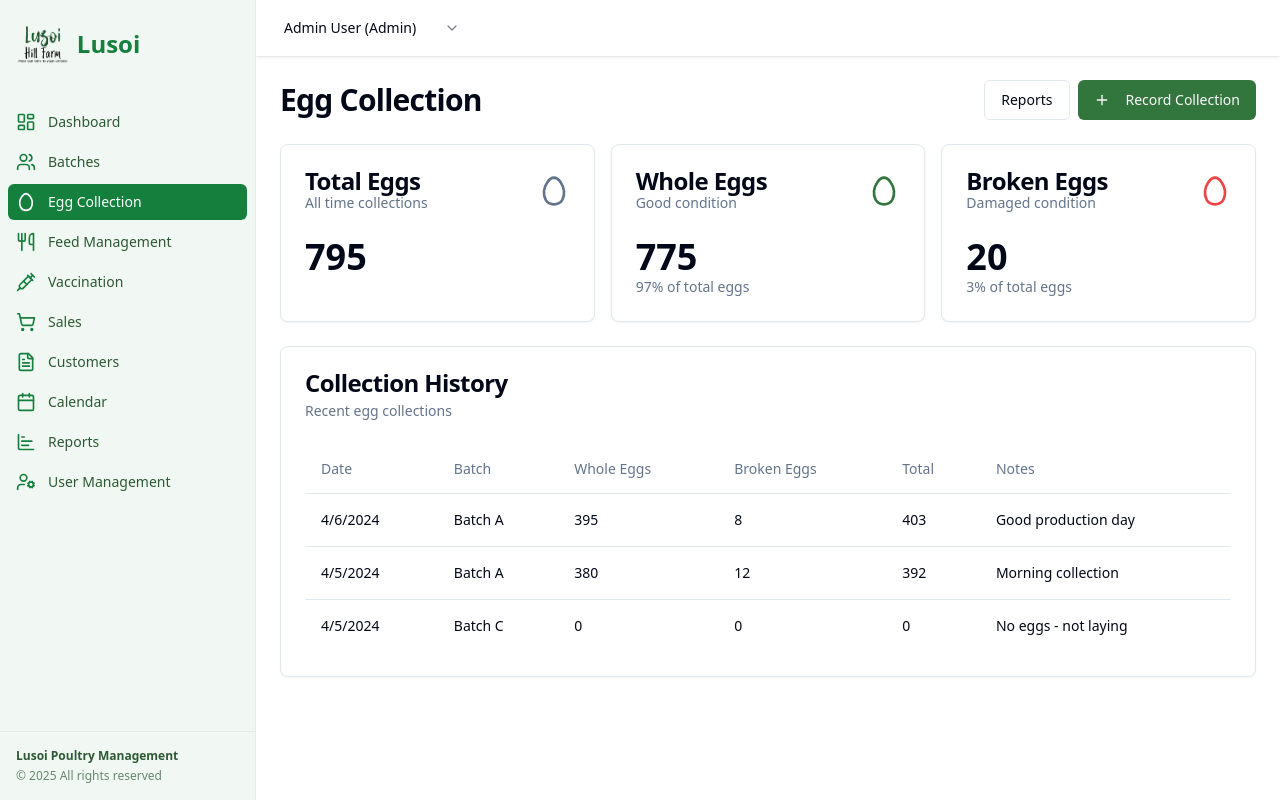
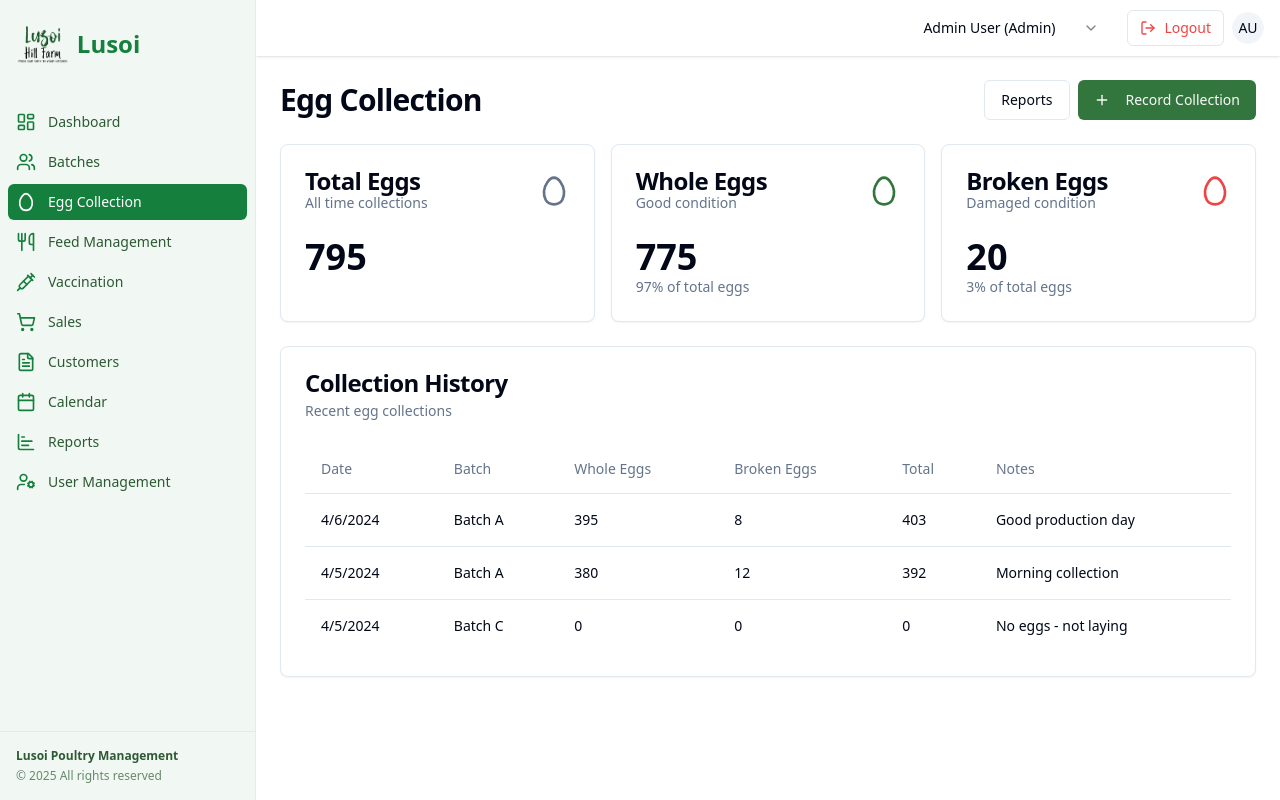
Before and after one commit to Emmanuel-Hill/lusoi-hill-ims, a React (Vite) app: page /egg-collection in a window 1280 px wide. Built offline with nearby package versions, Linux system fonts and the light colour scheme; sample sign-in values are in the browser's storage.

Commit message:
feat: Add logout functionality
Adds a logout feature to the application for security.

```diff
--- a/src/components/Layout/DashboardLayout.tsx
+++ b/src/components/Layout/DashboardLayout.tsx
@@ -26,6 +26,7 @@ import {
   SelectValue
 } from '@/components/ui/select';
 import { toast } from 'sonner';
+import UserMenu from '../Navigation/UserMenu';
 
 interface DashboardLayoutProps {
   children: React.ReactNode;
@@ -159,7 +160,7 @@ const DashboardLayout: React.FC<DashboardLayoutProps> = ({ children }) => {
             >
               <Menu className="h-6 w-6" />
             </Button>
-            <div className="flex items-center space-x-4">
+            <div className="flex items-center space-x-4 ml-auto">
               {/* User selector - for demo purposes */}
               <div className="hidden md:block">
                 <Select
@@ -183,6 +184,9 @@ const DashboardLayout: React.FC<DashboardLayoutProps> = ({ children }) => {
               <span className="md:hidden px-4 py-2 text-sm font-medium text-gray-700">
                 {currentUser?.name || 'User'}
               </span>
+
+              {/* Add UserMenu component here */}
+              <UserMenu />
             </div>
           </div>
         </div>
--- a/src/components/Navigation/UserMenu.tsx
+++ b/src/components/Navigation/UserMenu.tsx
@@ -13,15 +13,21 @@ import {
 } from '@/components/ui/dropdown-menu';
 import { Avatar, AvatarFallback } from '@/components/ui/avatar';
 import { LogOut, User, Settings } from 'lucide-react';
+import { useToast } from '@/hooks/use-toast';
 
 const UserMenu: React.FC = () => {
   const { currentUser, logoutUser } = useAppContext();
   const navigate = useNavigate();
+  const { toast } = useToast();
 
   if (!currentUser) return null;
 
   const handleLogout = () => {
     logoutUser();
+    toast({
+      title: "Logged out",
+      description: "You have been successfully logged out",
+    });
     navigate('/login');
   };
 
@@ -35,6 +41,17 @@ const UserMenu: React.FC = () => {
   };
 
   return (
+    <div className="flex items-center gap-2">
+      <Button
+        onClick={handleLogout}
+        variant="outline"
+        size="sm"
+        className="hidden md:flex gap-2 items-center text-destructive hover:bg-destructive/10"
+      >
+        <LogOut className="h-4 w-4" />
+        <span>Logout</span>
+      </Button>
+
       <DropdownMenu>
         <DropdownMenuTrigger asChild>
           <Button variant="ghost" className="relative h-8 w-8 rounded-full">
@@ -67,6 +84,7 @@ const UserMenu: React.FC = () => {
           </DropdownMenuItem>
         </DropdownMenuContent>
       </DropdownMenu>
+    </div>
   );
 };
 
```
Lines whose indentation alone changed are shown as unchanged.
